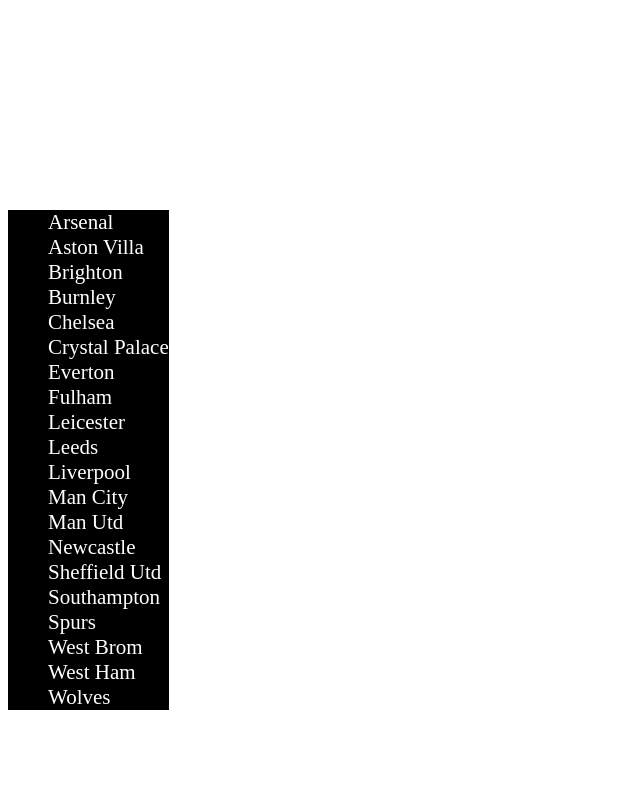
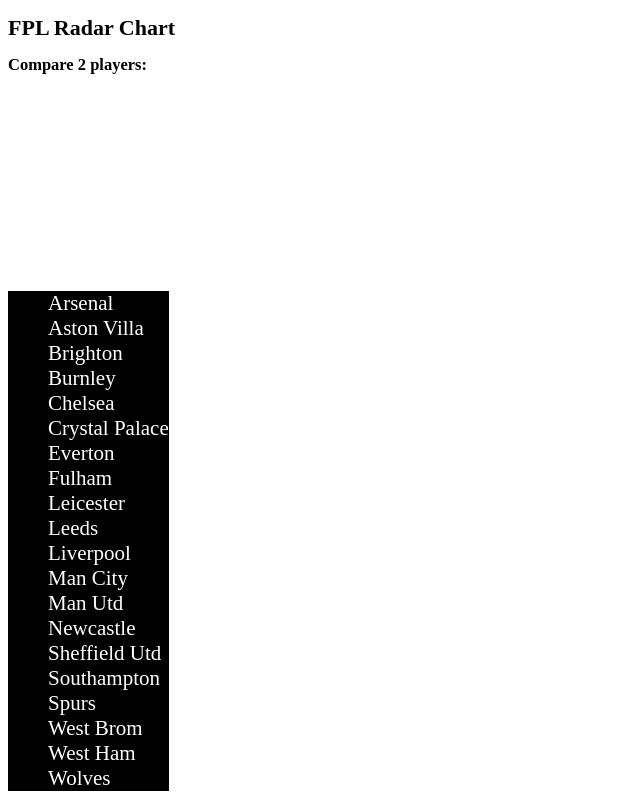
Before and after one commit to tkusevevic/FPL_RadarChart, a plain HTML site: page index.html in a window 1280 px wide. Shown: the top 810 px of the page, without its empty margins (0-640 px from the left). Drawn offline with nearby package versions, Linux system fonts and the light colour scheme.

Commit message:
Added title

```diff
--- a/index.html
+++ b/index.html
@@ -99,12 +99,13 @@
 			display: inline-block;
 			float:right;
 			padding: 200;
-		}
+		}s
 	</style>
 
 </head>
 <body>
-
+	<h1> FPL Radar Chart </h1>
+	<h2> Compare 2 players: </h2>
 	<div class="radarChart"></div>
 
 	<script src="radarChart.js"></script>
```
